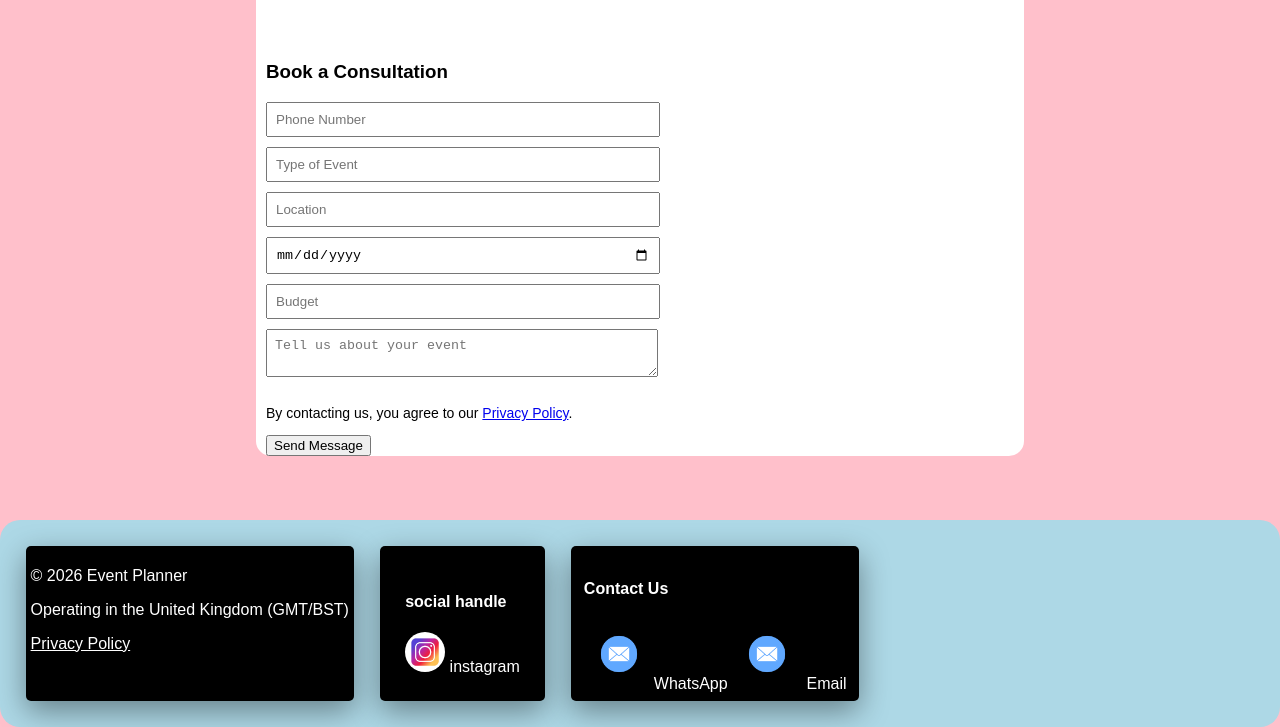
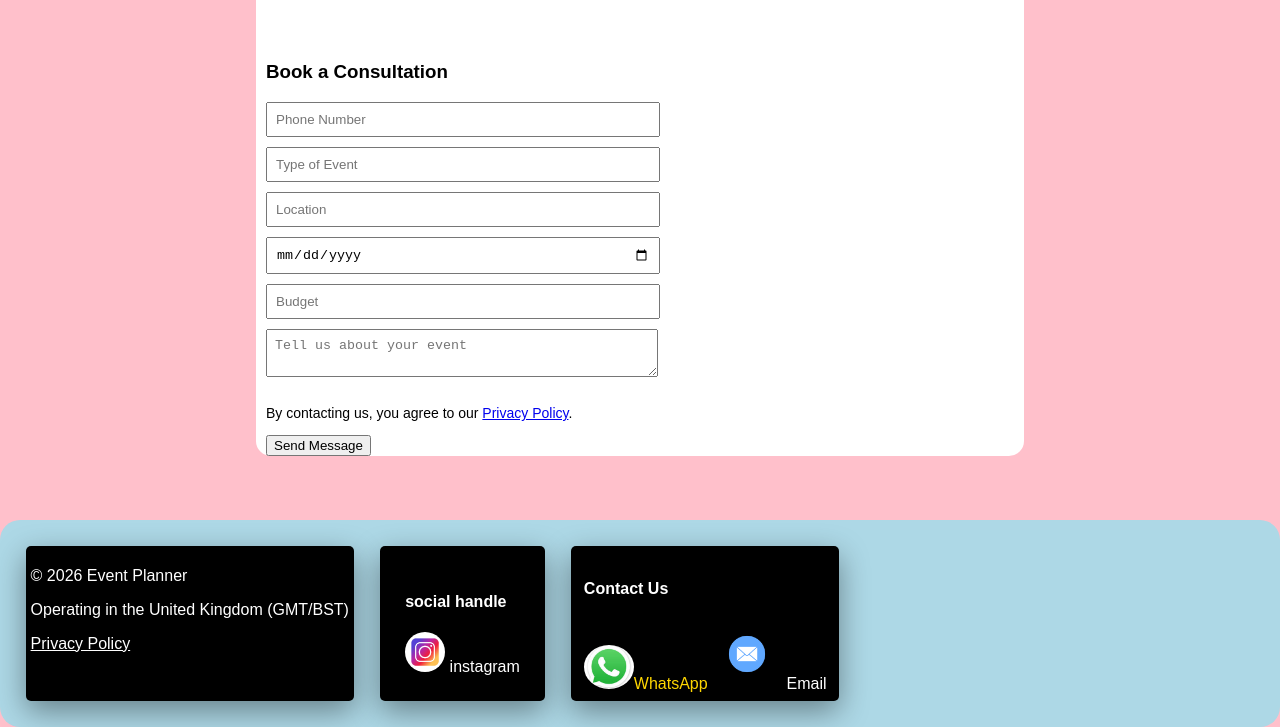
Before and after one commit to basas1-2/TATT-Event-planner, a website: page contact.html in a window 1280 px wide. Shown: the part 396-1123 px from the top of the page. Drawn offline with Linux system fonts and the light colour scheme.

Commit message:
commit changes

```diff
--- a/contact.html
+++ b/contact.html
@@ -81,7 +81,7 @@
 
     <div style="background-color: black; color: white; margin-left: 2%; margin-top: 2%; margin-bottom: 2%; margin-left: 2%; padding-left: 1%; padding-right: 1%; padding-top: 1%; box-shadow: 0 10px 30px rgba(0, 0, 0, 0.4); border-radius: 5px;">
     <h4>Contact Us</h4>
-    <a href="www.gfhjif.com" style="text-decoration: none; color: white;"> <img src="pictures/10507049.png" alt="" style="width: 70px;">WhatsApp</a>
+    <a href="https://wa.me/447490686969" style="text-decoration: none; color: gold;"> <img src="pictures/wha.jfif" alt="" style="width: 50px; border-radius: 100%;">WhatsApp</a>
     <a href="www.instagram.com" style="text-decoration: none; color: white;"> <img src="pictures/10507049.png" alt="" style="width: 70px;"> Email</a>
    </div>
 
```
Also changed, not shown: portfolio.html (+1 -1 lines).
